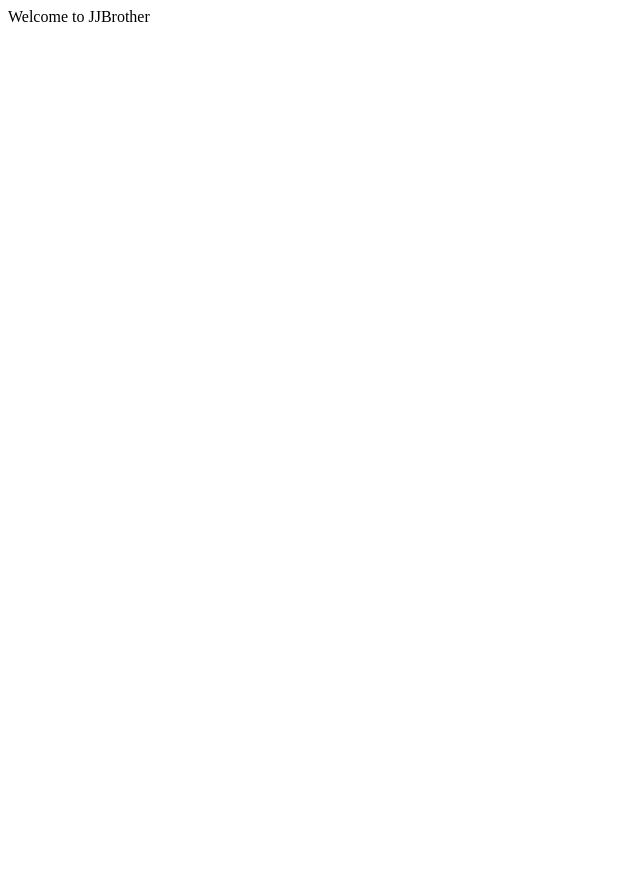
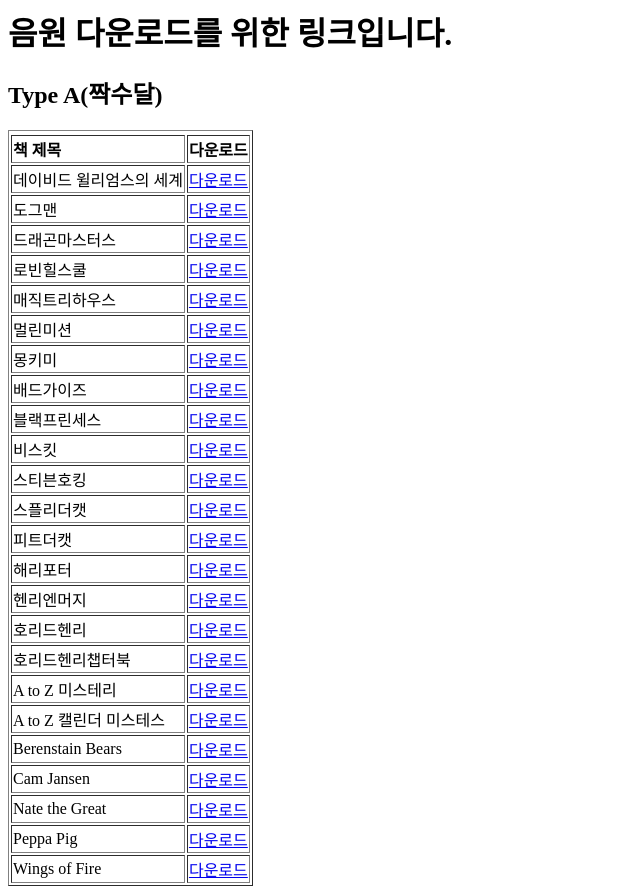
Before and after one commit to JJBrother/JJBrother.github.io, a plain HTML site: page index.html in a window 1280 px wide. Shown: the whole page, without its empty margins (0-640 px from the left). Before the commit the page ends 800 px from the top, so only its background shows below. Drawn offline with Linux system fonts and the light colour scheme.

Commit message:
added Type A

```diff
--- a/index.html
+++ b/index.html
@@ -1,7 +1,72 @@
 <html>
+<head>
+<meta charset="utf-8">
+</head>
 
 <body>
-Welcome to JJBrother
+<h1>음원 다운로드를 위한 링크입니다.</h1>
+
+<table border="1">
+<tr><h2>Type A(짝수달)</h2></tr>
+
+<tr>
+<td> <b> 책 제목</b></td>
+<td> <b> 다운로드</b></td>
+</tr>
+
+<tr><td>데이비드 윌리엄스의 세계</td>
+<td><a href="https://www.dropbox.com/sh/ck5c1q3r7w6h4qa/AAD_yDUpS8JrWs_M2LuQY9QDa?dl=0">다운로드</a></td></tr>
+
+
+<tr><td>도그맨</td>
+<td><a href="https://www.dropbox.com/sh/47la7ib22qdr15c/AACEr04H-ElEIoM2N89BaK5Ta?dl=0">다운로드</a></td></tr>
+<tr><td>드래곤마스터스</td>
+<td><a href="https://www.dropbox.com/sh/mdpksg5r2g16dd5/AABTjncIcdVir8DZz48MrDL5a?dl=0">다운로드</a></td></tr>
+<tr><td>로빈힐스쿨</td>
+<td><a href="https://www.dropbox.com/sh/ud1jj8nub423syo/AAA6MmGh5g7ygQ5ExRcVqeYQa?dl=0">다운로드</a></td></tr>
+<tr><td>매직트리하우스</td>
+<td><a href="https://www.dropbox.com/sh/3x47ebi5b9ojovp/AABYS4SEXDS0k3UcjWA69CxLa?dl=0">다운로드</a></td></tr>
+<tr><td>멀린미션</td>
+<td><a href="https://www.dropbox.com/sh/4i129i9id4dx3qv/AACXxXjP5s6i2aUnBWIUq4nSa?dl=0">다운로드</a></td></tr>
+<tr><td>몽키미</td>
+<td><a href="https://www.dropbox.com/sh/qimftfdr3jyk8eo/AAChHtEtMWoh0dTby-HKiwLja?dl=0">다운로드</a></td></tr>
+<tr><td>배드가이즈</td>
+<td><a href="https://www.dropbox.com/sh/qu0bwcu7k8btylf/AAAV-6Vl5pDk0haXZLHh9ME6a?dl=0">다운로드</a></td></tr>
+<tr><td>블랙프린세스</td>
+<td><a href="https://www.dropbox.com/sh/srvbfjbi7vga9c6/AAAZoP_Aizi1aFqHwsWhmbs4a?dl=0">다운로드</a></td></tr>
+<tr><td>비스킷</td>
+<td><a href="https://www.dropbox.com/sh/m0s4gq27j6m5us1/AAC5zcmKEMAE2NdjNLZNI4tEa?dl=0">다운로드</a></td></tr>
+<tr><td>스티븐호킹</td>
+<td><a href="https://www.dropbox.com/sh/i3roo7y0gog9wx0/AAB27u742MeDk1oLHjLyxkZ7a?dl=0">다운로드</a></td></tr>
+<tr><td>스플리더캣</td>
+<td><a href="https://www.dropbox.com/sh/tsczxbhs4fd4hav/AAAMw51K608D8cS8Hkve4mNla?dl=0">다운로드</a></td></tr>
+<tr><td>피트더캣</td>
+<td><a href="https://www.dropbox.com/sh/xg7t4qahm7l38zq/AADap18oBRVeSTLJap3xKJcNa?dl=0">다운로드</a></td></tr>
+<tr><td>해리포터</td>
+<td><a href="https://www.dropbox.com/sh/a0zhwkbhwt9uovl/AAC40O83HXVzofAbX06mrvNma?dl=0">다운로드</a></td></tr>
+<tr><td>헨리엔머지</td>
+<td><a href="https://www.dropbox.com/sh/vhocotj7ack9grt/AADTRTwiFlCikrP2_CpFqw6ua?dl=0">다운로드</a></td></tr>
+<tr><td>호리드헨리</td>
+<td><a href="https://www.dropbox.com/sh/c6yyy3ii99vlv1p/AAAkb3J51EC1NrhXX9eprPKBa?dl=0">다운로드</a></td></tr>
+<tr><td>호리드헨리챕터북</td>
+<td><a href="https://www.dropbox.com/sh/arfln0f3z067loi/AADdvPIm06JZV-5tRsWB-X0Pa?dl=0">다운로드</a></td></tr>
+<tr><td>A to Z 미스테리</td>
+<td><a href="https://www.dropbox.com/sh/3ocf6or37xb8r8l/AAB7RKDDUojMAi9hNt4xi4mca?dl=0">다운로드</a></td></tr>
+<tr><td>A to Z 캘린더 미스테스</td>
+<td><a href="https://www.dropbox.com/sh/li0qe4yvyxfzhld/AAA831QTeqEKSyE5r0WePAbia?dl=0">다운로드</a></td></tr>
+<tr><td>Berenstain Bears</td>
+<td><a href="https://www.dropbox.com/sh/doldfk1rcvrds20/AABGOFty-GE-kEMFxq7ZK1Wka?dl=0">다운로드</a></td></tr>
+<tr><td>Cam Jansen</td>
+<td><a href="https://www.dropbox.com/sh/f6vduv1x8g4kmt6/AABJyIBy6OVZN7qlkO3ZbA52a?dl=0">다운로드</a></td></tr>
+<tr><td>Nate the Great</td>
+<td><a href="https://www.dropbox.com/sh/67v80paih20pnmd/AAD4htotNRr9nrtRXLZFXR8-a?dl=0">다운로드</a></td></tr>
+<tr><td>Peppa Pig</td>
+<td><a href="https://www.dropbox.com/sh/k92rx811ltmbe42/AACL6aguomVfTDBrB1Naoem9a?dl=0">다운로드</a></td></tr>
+<tr><td>Wings of Fire</td>
+<td><a href="https://www.dropbox.com/sh/xtwwycns9d9z81o/AABuAbV3lbnnHGSGcdqY1Ppaa?dl=0">다운로드</a></td></tr>
+</table>
+
+
+
 </body>
-
 </html>
```
